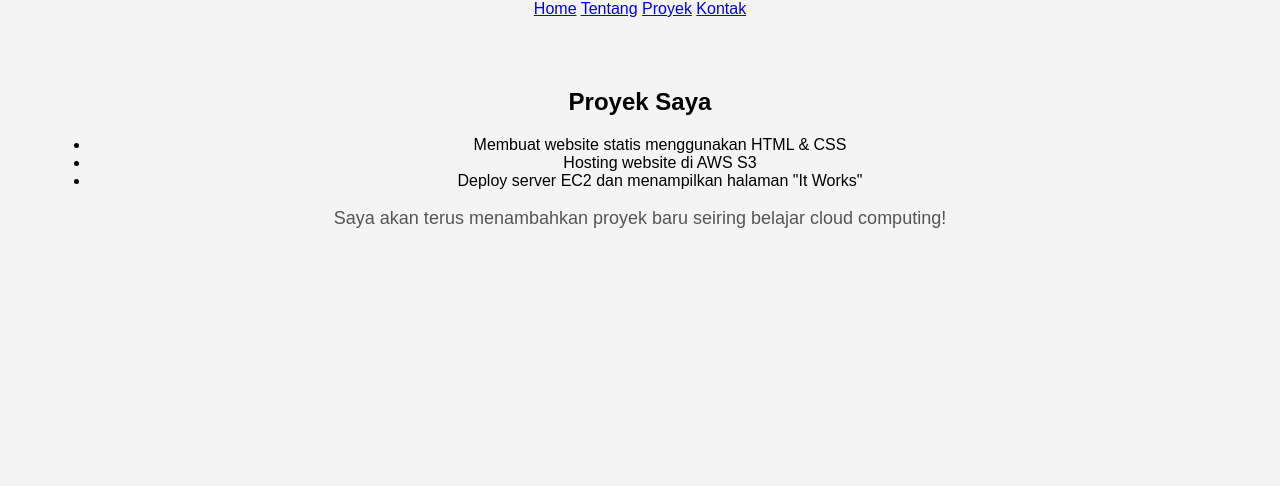
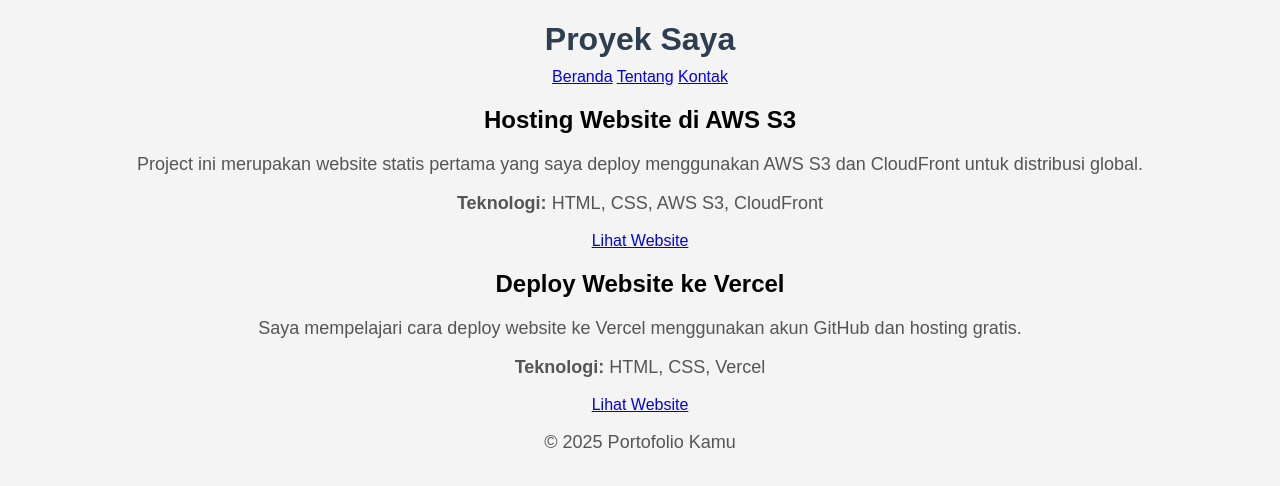
Before and after one commit to zekk99/web-saya, a plain HTML site: page projects.html in a window 1280 px wide. Drawn offline with Linux system fonts and the light colour scheme.

Commit message:
Update projects.html

```diff
--- a/projects.html
+++ b/projects.html
@@ -2,26 +2,40 @@
 <html lang="id">
 <head>
   <meta charset="UTF-8">
+  <meta name="viewport" content="width=device-width, initial-scale=1.0">
   <title>Proyek Saya</title>
   <link rel="stylesheet" href="style.css">
 </head>
 <body>
-  <div class="navbar">
-    <a href="index.html">Home</a>
-    <a href="about.html">Tentang</a>
-    <a href="projects.html">Proyek</a>
-    <a href="contact.html">Kontak</a>
-  </div>
+  <header>
+    <h1>Proyek Saya</h1>
+    <nav>
+      <a href="index.html">Beranda</a>
+      <a href="about.html">Tentang</a>
+      <a href="contact.html">Kontak</a>
+    </nav>
+  </header>
 
+  <main>
+    <section class="project">
+      <h2>Hosting Website di AWS S3</h2>
+      <p>Project ini merupakan website statis pertama yang saya deploy menggunakan AWS S3 dan CloudFront untuk distribusi global. </p>
+      <p><strong>Teknologi:</strong> HTML, CSS, AWS S3, CloudFront</p>
+      <a href="https://link-webkamu.com" target="_blank">Lihat Website</a>
+    </section>
 
-  <div class="container">
-    <h2>Proyek Saya</h2>
-    <ul>
-      <li>Membuat website statis menggunakan HTML & CSS</li>
-      <li>Hosting website di AWS S3</li>
-      <li>Deploy server EC2 dan menampilkan halaman "It Works"</li>
-    </ul>
-    <p>Saya akan terus menambahkan proyek baru seiring belajar cloud computing!</p>
-  </div>
+    <section class="project">
+      <h2>Deploy Website ke Vercel</h2>
+      <p>Saya mempelajari cara deploy website ke Vercel menggunakan akun GitHub dan hosting gratis.</p>
+      <p><strong>Teknologi:</strong> HTML, CSS, Vercel</p>
+      <a href="https://vercel-project.vercel.app" target="_blank">Lihat Website</a>
+    </section>
+
+    <!-- Tambahkan project lain di bawah sini -->
+  </main>
+
+  <footer>
+    <p>&copy; 2025 Portofolio Kamu</p>
+  </footer>
 </body>
 </html>
```
